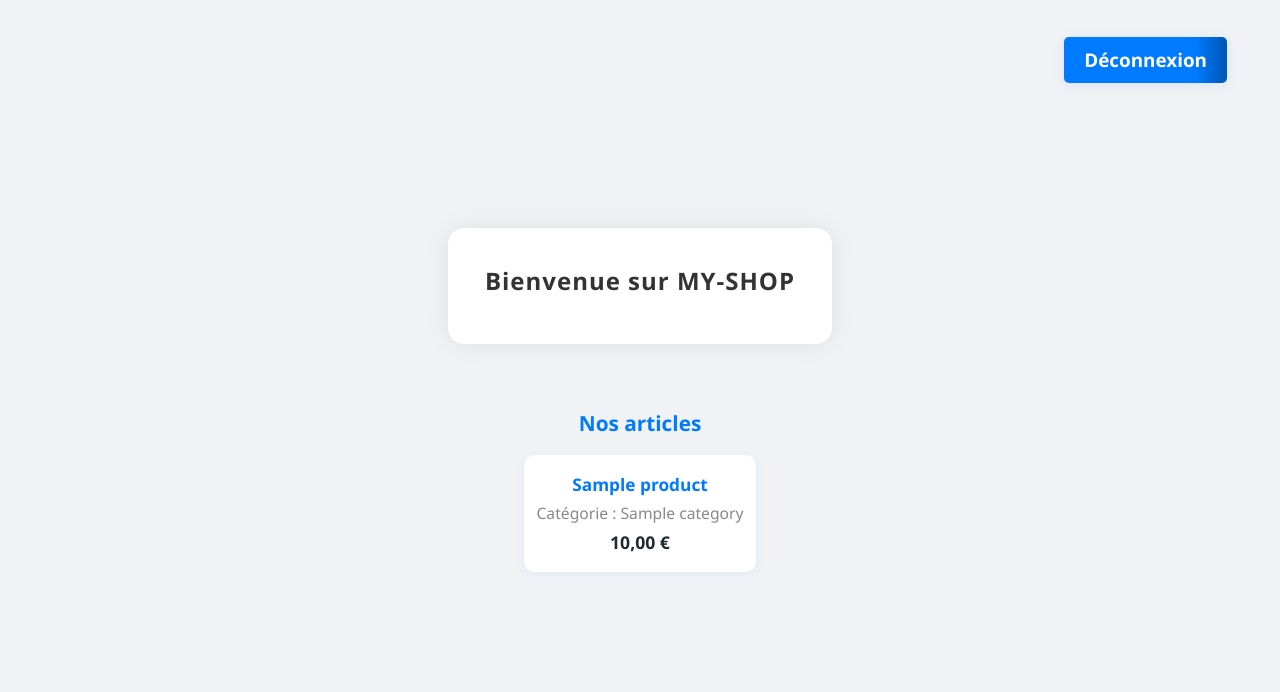
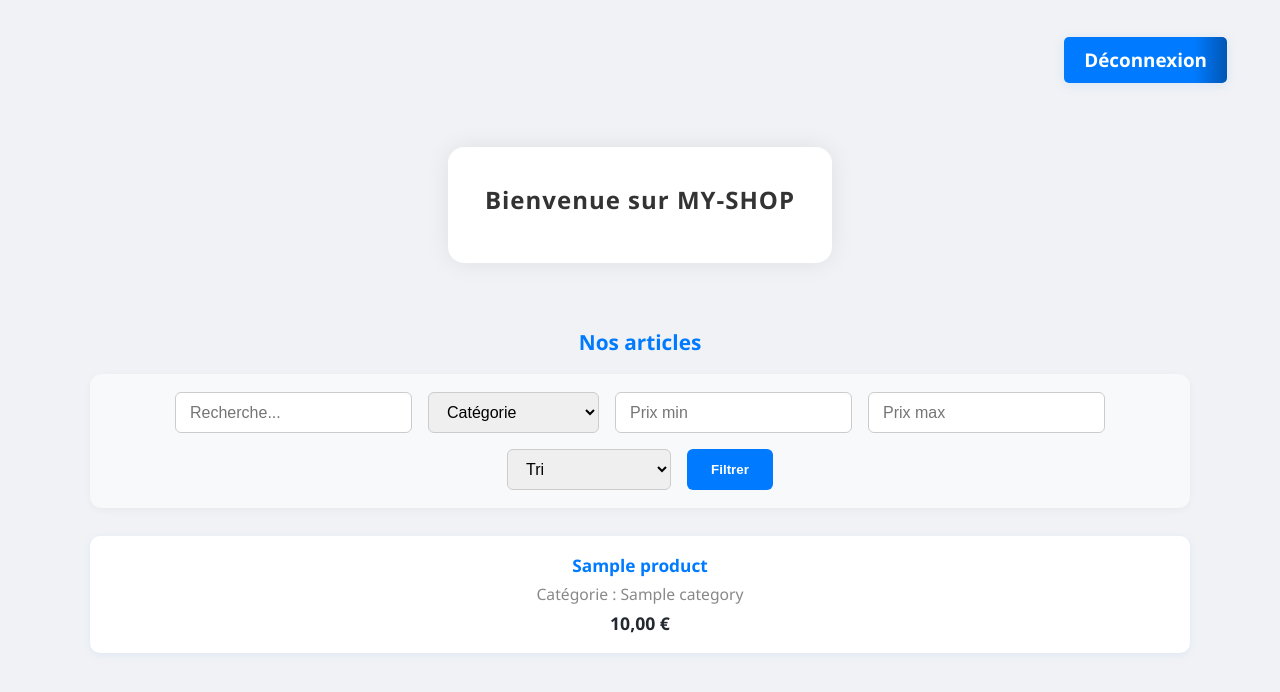
Before and after one commit to celiathom/my_shop, a PHP site: page /index.php in a window 1280 px wide. Shown: the top 692 px of the page. Run offline with PHP 8.4, Linux system fonts and the light colour scheme; the visitor is signed in with stand-in values (Sample User, id 1); tables that the repository leaves empty or names only in its code hold one stand-in row (values such as "Sample post").

```diff
--- a/myshop/index.php
+++ b/myshop/index.php
@@ -6,6 +6,8 @@ session_start();
 <head>
     <meta charset="UTF-8">
     <title>Accueil - MY SHOP</title>
+    <meta name="description" content="Découvrez et achetez les meilleurs produits sur MY SHOP, votre boutique en ligne moderne, rapide et sécurisée.">
+    <meta name="viewport" content="width=device-width, initial-scale=1.0">
     <link rel="stylesheet" href="css/style.css">
     <style>
         .home-center {
@@ -64,6 +66,40 @@ session_start();
                 right: 12px;
             }
         }
+        .filters-form {
+            display: flex;
+            flex-wrap: wrap;
+            gap: 16px;
+            background: #f8f9fa;
+            padding: 18px 24px;
+            border-radius: 12px;
+            box-shadow: 0 2px 8px rgba(0,0,0,0.04);
+            margin-bottom: 28px;
+            justify-content: center;
+        }
+        .filters-form input, .filters-form select {
+            padding: 10px 14px;
+            border-radius: 6px;
+            border: 1px solid #ccc;
+            font-size: 1rem;
+            min-width: 120px;
+        }
+        .filters-form button {
+            background: #007bff;
+            color: #fff;
+            border: none;
+            border-radius: 6px;
+            padding: 10px 24px;
+            font-weight: 600;
+            cursor: pointer;
+            transition: background 0.18s;
+        }
+        .filters-form button:hover {
+            background: #0056b3;
+        }
+        @media (max-width: 700px) {
+            .filters-form { flex-direction: column; align-items: stretch; }
+        }
     </style>
 </head>
 <body class="home-center">
@@ -87,15 +123,70 @@ session_start();
         require_once __DIR__.'/classes/Category.php';
         $productObj = new Product();
         $categoryObj = new Category();
-        $products = $productObj->getAll();
         $categories = $categoryObj->getAll();
         $catMap = [];
         foreach($categories as $c) $catMap[$c['id']] = $c['name'];
-        if (empty($products)) {
-            echo '<div style="text-align:center;color:#b30000;">Aucun article disponible.</div>';
+        // --- Filtres ---
+        $search = isset($_GET['search']) ? trim($_GET['search']) : '';
+        $cat = isset($_GET['cat']) ? $_GET['cat'] : '';
+        $min = isset($_GET['min']) ? floatval($_GET['min']) : '';
+        $max = isset($_GET['max']) ? floatval($_GET['max']) : '';
+        $sort = isset($_GET['sort']) ? $_GET['sort'] : '';
+        // Formulaire de filtres
+        echo '<form method="get" class="filters-form">';
+        echo '<input type="text" name="search" placeholder="Recherche..." value="'.htmlspecialchars($search).'" title="Nom ou description">';
+        echo '<select name="cat"><option value="">Catégorie</option>';
+        foreach($categories as $c) {
+            $sel = ($cat == $c['id']) ? 'selected' : '';
+            echo '<option value="'.$c['id'].'" '.$sel.'>'.htmlspecialchars($c['name']).'</option>';
+        }
+        echo '</select>';
+        echo '<input type="number" name="min" min="0" step="0.01" placeholder="Prix min" value="'.htmlspecialchars($min).'">';
+        echo '<input type="number" name="max" min="0" step="0.01" placeholder="Prix max" value="'.htmlspecialchars($max).'">';
+        echo '<select name="sort">';
+        echo '<option value="">Tri</option>';
+        echo '<option value="az"'.($sort=="az"?' selected':'').'>Nom A-Z</option>';
+        echo '<option value="za"'.($sort=="za"?' selected':'').'>Nom Z-A</option>';
+        echo '<option value="pricelow"'.($sort=="pricelow"?' selected':'').'>Prix croissant</option>';
+        echo '<option value="pricehigh"'.($sort=="pricehigh"?' selected':'').'>Prix décroissant</option>';
+        echo '</select>';
+        echo '<button type="submit">Filtrer</button>';
+        echo '</form>';
+        // --- Récupération et filtrage des produits ---
+        $products = $productObj->getAll();
+        // Filtrage PHP (nom, description, catégorie, prix)
+        $filtered = array_filter($products, function($p) use ($search, $cat, $min, $max) {
+            $ok = true;
+            if ($search) {
+                $haystack = strtolower($p['name'].(isset($p['description'])?$p['description']:''));
+                $ok = $ok && (strpos($haystack, strtolower($search)) !== false);
+            }
+            if ($cat) {
+                $ok = $ok && ($p['category_id'] == $cat);
+            }
+            if ($min !== '' && is_numeric($min)) {
+                $ok = $ok && ($p['price'] >= $min);
+            }
+            if ($max !== '' && is_numeric($max)) {
+                $ok = $ok && ($p['price'] <= $max);
+            }
+            return $ok;
+        });
+        // Tri
+        if ($sort === 'az') {
+            usort($filtered, function($a, $b) { return strcmp($a['name'], $b['name']); });
+        } elseif ($sort === 'za') {
+            usort($filtered, function($a, $b) { return strcmp($b['name'], $a['name']); });
+        } elseif ($sort === 'pricelow') {
+            usort($filtered, function($a, $b) { return $a['price'] <=> $b['price']; });
+        } elseif ($sort === 'pricehigh') {
+            usort($filtered, function($a, $b) { return $b['price'] <=> $a['price']; });
+        }
+        if (empty($filtered)) {
+            echo '<div style="text-align:center;color:#b30000;">Aucun article ne correspond à vos critères.</div>';
         } else {
             echo '<div style="display:grid;grid-template-columns:repeat(auto-fit,minmax(220px,1fr));gap:18px;">';
-            foreach($products as $p) {
+            foreach($filtered as $p) {
                 echo '<div style="background:#fff;border-radius:10px;box-shadow:0 2px 8px #007bff11;padding:18px 12px;text-align:center;">';
                 echo '<div style="font-weight:700;color:#007bff;font-size:1.08rem;">'.htmlspecialchars($p['name']).'</div>';
                 echo '<div style="color:#888;font-size:0.98rem;margin:6px 0;">Catégorie : '.htmlspecialchars($catMap[$p['category_id']] ?? '').'</div>';
```
